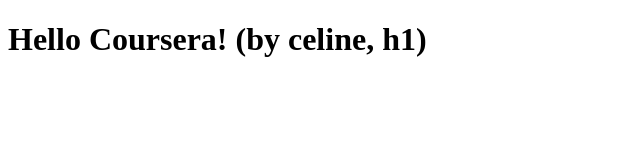
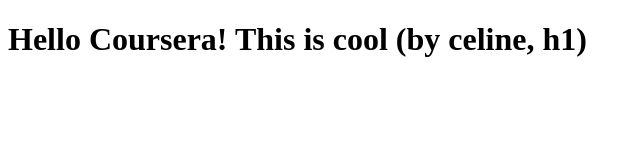
Before and after one commit to celinecheng1122/coursera-test, a plain HTML site: page site/index.html in a window 1280 px wide. Shown: the whole page, without its empty margins (0-641 px from the left). Drawn offline with Linux system fonts and the light colour scheme.

Commit message:
added this is cool to header

```diff
--- a/site/index.html
+++ b/site/index.html
@@ -6,6 +6,6 @@
 	<title>Hello coursera!! (by Celine, title) </title>
 </head>
 <body>
-<h1>Hello Coursera! (by celine, h1) </h1>
+<h1>Hello Coursera! This is cool (by celine, h1) </h1>
 </body>
 </html>
```
